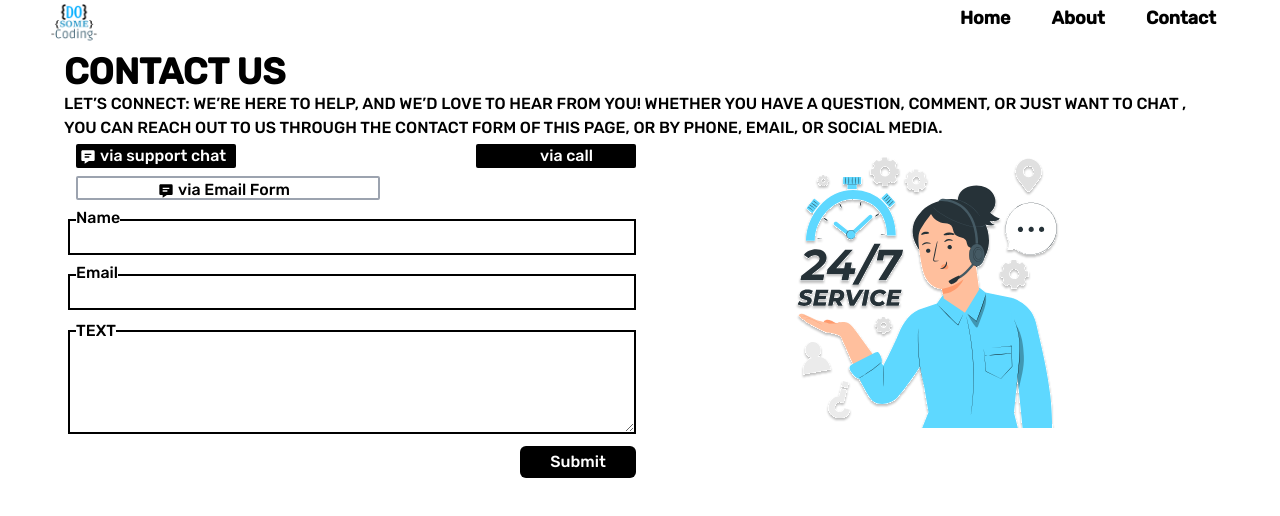
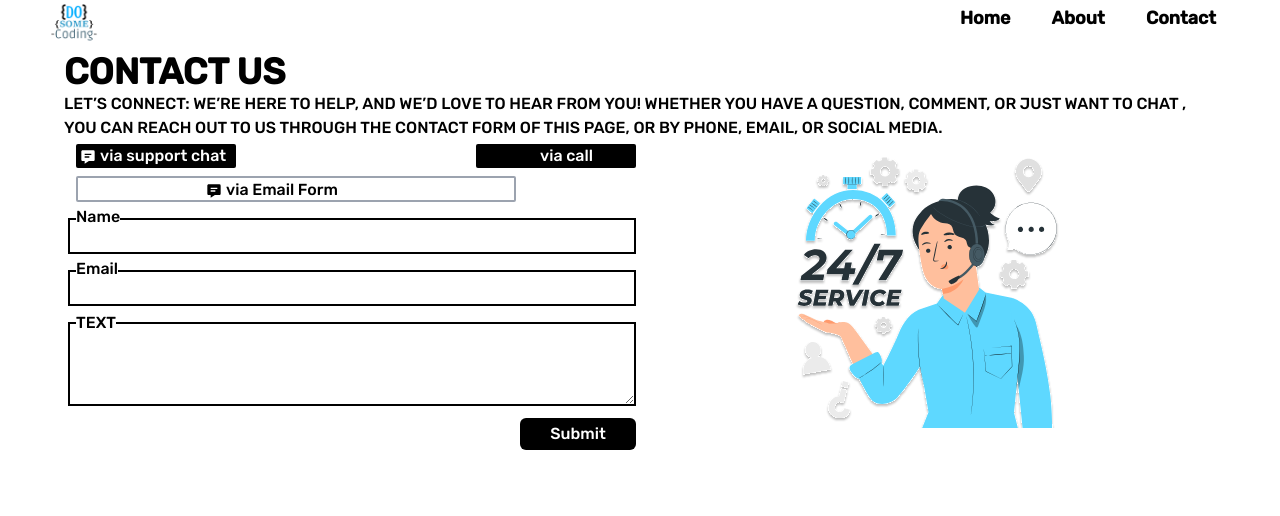
Before and after one commit to harshsinghmumbai/project-2, a React (Vite) app: page / in a window 1280 px wide. Shown: the top 516 px of the page. Built offline with nearby package versions, Linux system fonts and the light colour scheme; some icons are missing.

Commit message:
form update

```diff
--- a/src/Components/Contact_page.jsx
+++ b/src/Components/Contact_page.jsx
@@ -22,8 +22,8 @@ const Contact_page = () => {
               via call
             </button>
           </p>
-          <button className="bg-white border-2 border-gray-400 text-black rounded-sm text-base flex w-[19rem] h-[1.5rem] mt-2 ml-2">
-            <span className=" pt-[5px] pr-1 pl-20">
+          <button className="bg-white border-2 border-gray-400 text-black rounded-sm text-base flex w-[27.5rem] h-[1.6rem] mt-2 ml-2">
+            <span className=" pt-[5px] pr-1 pl-32">
               <BiSolidMessageDetail />
             </span>
             via Email Form
@@ -31,7 +31,7 @@ const Contact_page = () => {
 
           {/* ------------------------User Form-------------------- */}
           <form action="">
-            <p className="flex flex-col relative mt-[1.2rem]">
+            <p className="flex flex-col relative mt-[1rem]">
               <label
                 htmlFor="text"
                 className="absolute top-[-13px] left-2 bg-white h-[1.4rem]"
@@ -45,7 +45,7 @@ const Contact_page = () => {
               />
             </p>
 
-            <p className="flex flex-col relative mt-[1.2rem]">
+            <p className="flex flex-col relative mt-[1rem]">
               <label
                 htmlFor="email"
                 className="absolute top-[-13px] left-2 bg-white"
@@ -59,7 +59,7 @@ const Contact_page = () => {
               />
             </p>
 
-            <p className="flex flex-col relative mt-[1.2rem] ">
+            <p className="flex flex-col relative mt-[1rem] ">
               <label
                 htmlFor="email"
                 className="absolute top-[-11px] left-2 bg-white text-base"
@@ -68,7 +68,7 @@ const Contact_page = () => {
               </label>
               <textarea
                 id="message"
-                rows="4"
+                rows="3"
                 className="block p-2.5 w-full text-sm text-gray-900 border-2 border-black "
               ></textarea>
             </p>
```
